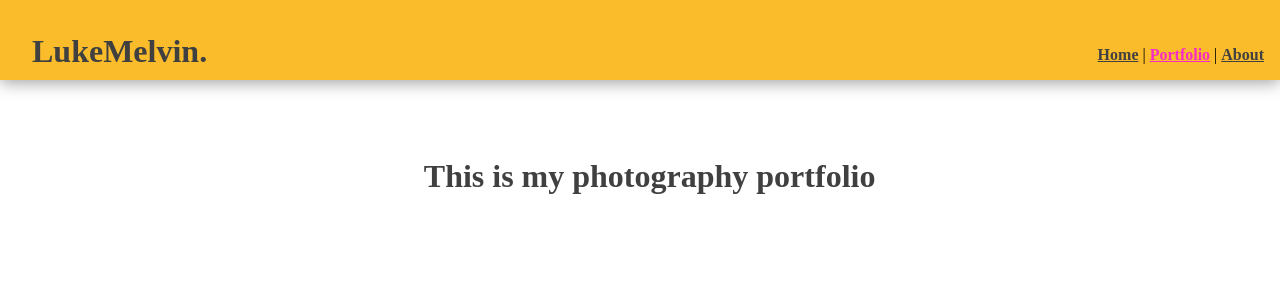
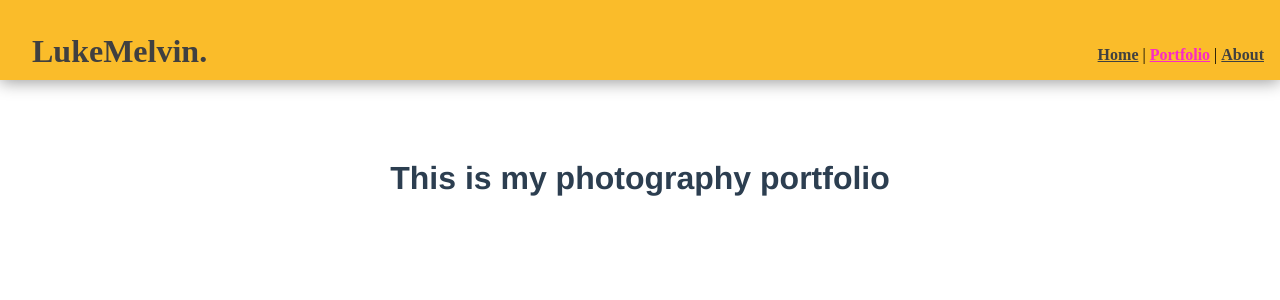
Before and after one commit to LUKERHYS/lukemelvin.com2021, a Vue app: page /portfolio in a window 1280 px wide. Shown: the top 300 px of the page. Built offline with nearby package versions, Linux system fonts and the light colour scheme.

Commit message:
Refactored some css, removed unused classes and nested header specific h1 tag

```diff
--- a/src/App.vue
+++ b/src/App.vue
@@ -1,7 +1,7 @@
 <template>
-<div class="body">
-    <div class="contianer">
-      <div id="header" class="main">
+<div>
+    <div>
+      <div id="header">
         <h1>LukeMelvin.</h1>
         <div id="nav">
             <router-link to="/">Home</router-link> |
@@ -21,16 +21,32 @@ body{
     padding: 0;
     background-color: #ffffff;
     width:100vw;
+    display: block;
 }
-#body {
-  display: block;
-}
-#app {
-  font-family: Avenir, Helvetica, Arial, sans-serif;
-  -webkit-font-smoothing: antialiased;
-  -moz-osx-font-smoothing: grayscale;
-  text-align: center;
-  color: #2c3e50;
+
+#header {
+    background-color: #FABC2A;
+    height: 10vh;
+    width: 100%;
+    max-width: 100vw;
+    position: top;
+    top: 0;
+    z-index: 1000;
+    box-shadow: 0em 0.1em 1em rgba(0, 0, 0, .4);
+    display: flex;
+    align-items: flex-end;
+    justify-content: space-between;
+    transition: 2s;
+    margin-bottom: 10vh;
+
+    h1 {
+      font-family: futura;
+      color: #404040;
+      font-weight: bold;
+      line-height: 100%;
+      margin: 0;
+      padding: 0 .4em .4em 1em;
+  }
 }
 
 #nav {
@@ -46,36 +62,11 @@ body{
   }
 }
 
-#header {
-    background-color: #FABC2A;
-    height: 10vh;
-    width: 100%;
-    max-width: 100vw;
-    position: top;
-    top: 0;
-    z-index: 1000;
-    box-shadow: 0em 0.1em 1em rgba(0, 0, 0, .4);
-    display: flex;
-    align-items: flex-end;
-    justify-content: space-between;
-    font-size: 100%;
-    transition: 2s;
-    margin-bottom: 10vh;
-}
-h1 {
-    font-family: futura;
-    margin: 0;
-    font-weight: bold;
-    line-height: 100%;
-    color: #404040;
-    padding: 0 .4em .4em 1em;
-}
-h4 {
-    padding: 0%;
-    margin: 0%;
-}
-img {
-    height: 5vh;
-    padding-right: 1%;
+#app {
+  font-family: Avenir, Helvetica, Arial, sans-serif;
+  -webkit-font-smoothing: antialiased;
+  -moz-osx-font-smoothing: grayscale;
+  text-align: center;
+  color: #2c3e50;
 }
 </style>
```
